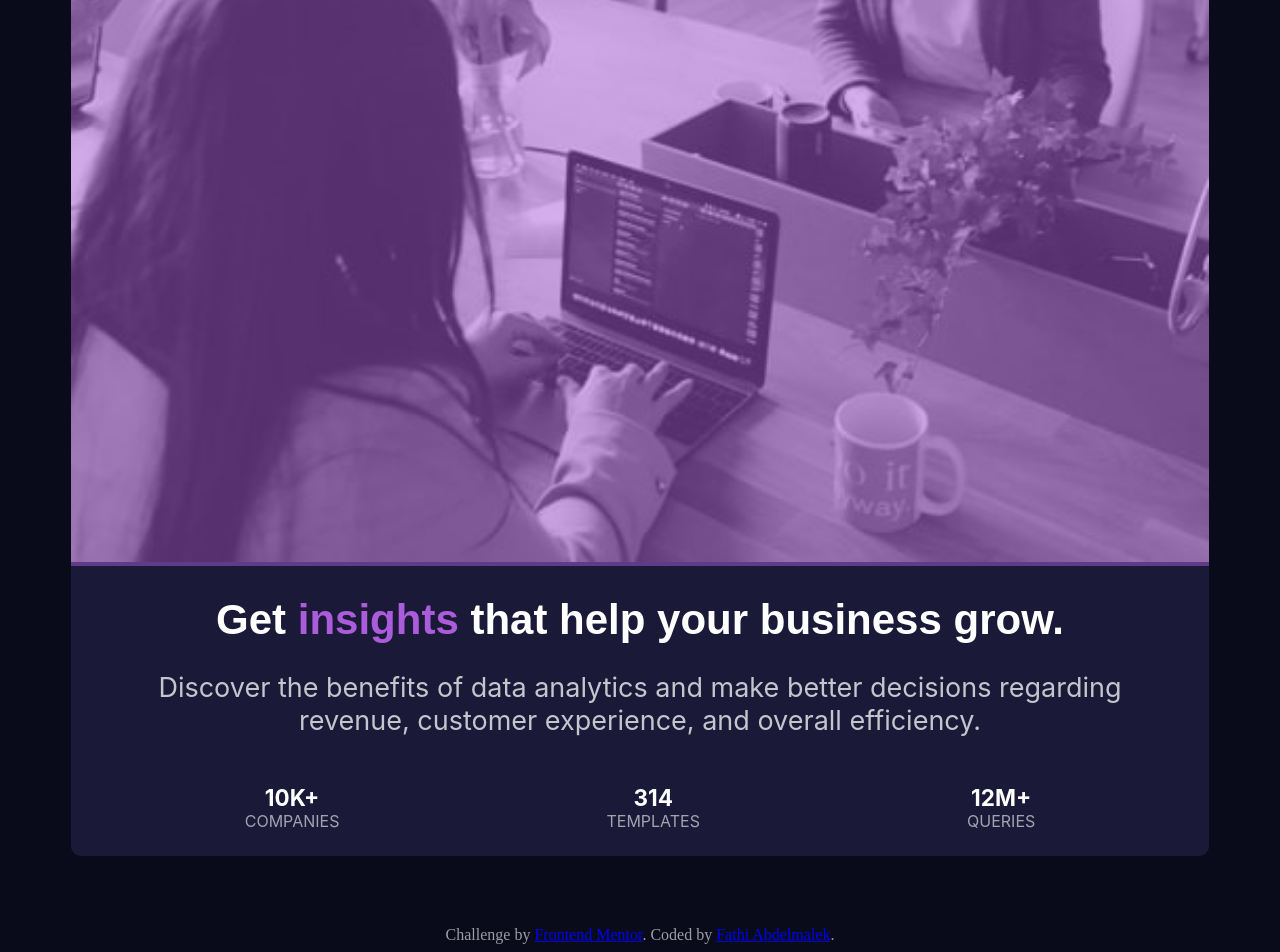
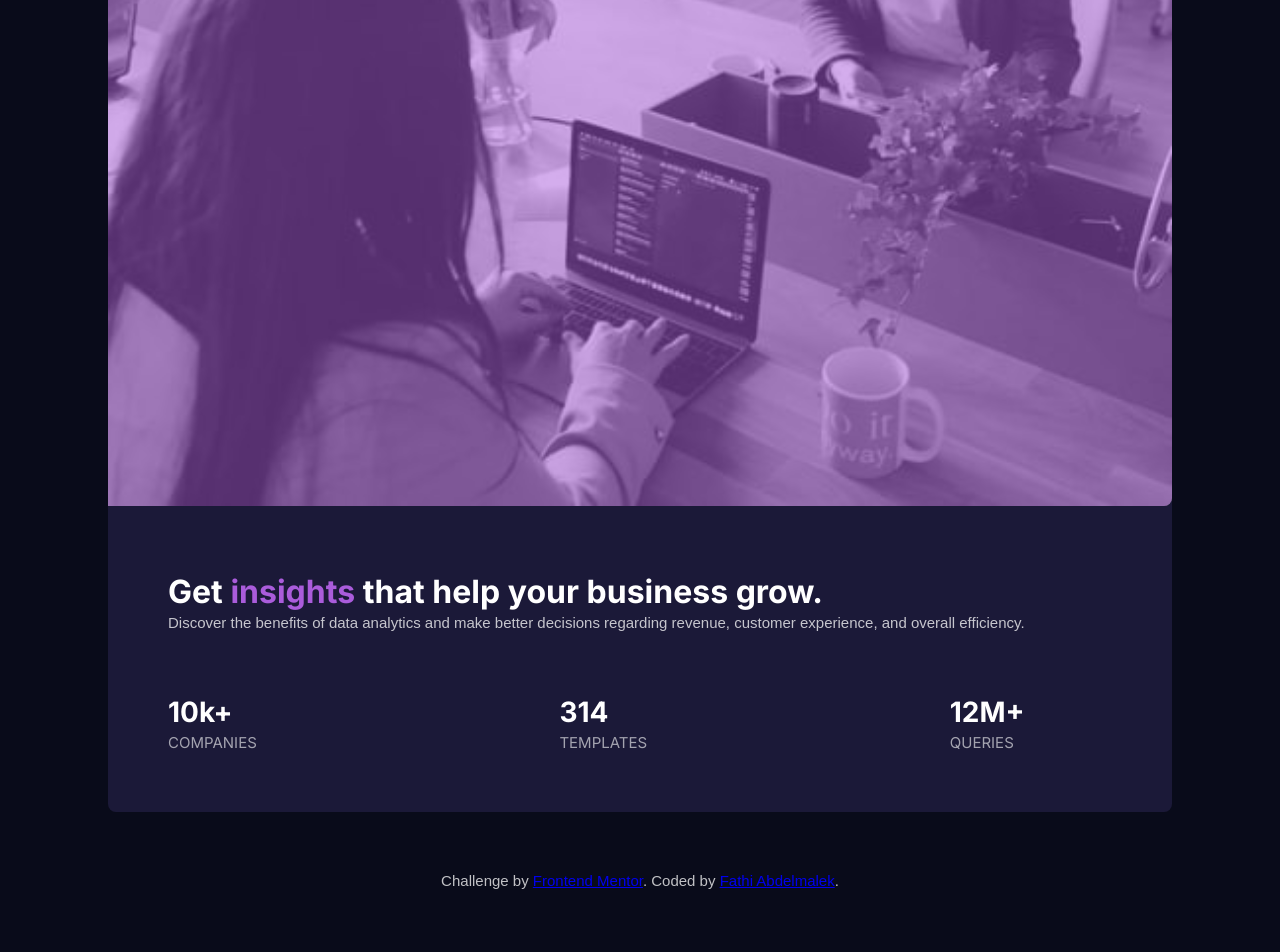
Before and after one commit to FathiAbdelMalek/stats-preview-card-component-main, a plain HTML site: page index.html in a window 1280 px wide. Shown: the part 456-1408 px from the top of the page. After the commit the page ends 1353 px from the top, so only its background shows below. Drawn offline with Linux system fonts and the light colour scheme; a web font is replaced by a local one.

Commit message:
rework the entire design from scratch, complete desktop layout

```diff
--- /dev/null
+++ b/css/stile.css
@@ -0,0 +1,111 @@
+@import url('https://fonts.googleapis.com/css2?family=Inter:ital,opsz,wght@0,14..32,100..900;1,14..32,100..900&family=Lexend+Deca:wght@100..900&display=swap');
+
+:root {
+    --primary: hsl(233, 47%, 7%);
+    --secondary: hsl(244, 38%, 16%);
+    --accent: hsl(277, 64%, 61%);
+    --color1: hsl(0, 0%, 100%);
+    --color2: hsla(0, 0%, 100%, 0.75);
+    --color3: hsla(0, 0%, 100%, 0.6);
+    --fs: 15px;
+    --ff1: "Lexand Deca";
+    --ff2: "Inter";
+    --fw1: 400;
+    --fw2: 700;
+    --br: 8px;
+}
+
+body {
+    background-color: var(--primary);
+    color: var(--color2);
+    font-family: var(--ff1), sans-serif;
+    font-size: var(--fs);
+
+    .card {
+        margin: 80px 100px 60px;
+        display: flex;
+        justify-content: space-between;
+        align-items: stretch;
+        flex-wrap: wrap-reverse;
+        background-color: var(--secondary);
+        border-radius: var(--br);
+
+        section {
+            display: flex;
+            flex-direction: column;
+            justify-content: space-between;
+            padding: 40px 100px 60px 60px;
+
+            h1, .stat {
+                font-family: var(--ff2), sans-serif;
+                font-weight: var(--fw2);
+                color: var(--color1);
+            }
+
+            h1 {
+                font-size: 32px;
+                margin-bottom: 0;
+
+                span {
+                    color: var(--accent);
+                }
+            }
+
+            p {
+                font-weight: var(--fw1);
+                line-height: 1.6;
+                margin-top: 0;
+                margin-bottom: 60px;
+            }
+
+            .stats {
+                display: flex;
+                justify-content: space-between;
+
+                .element {
+                    display: flex;
+                    flex-direction: column;
+                    gap: 4px;
+
+                    .stat {
+                        font-size: 28px;
+                    }
+
+                    .heading {
+                        font-family: var(--ff2), sans-serif;
+                        font-weight: var(--fw1);
+                        text-transform: uppercase;
+                        color: var(--color3);
+                    }
+                }
+            }
+        }
+
+        .img {
+            width: 100%;
+            border-radius: 0 var(--br) var(--br) 0;
+            position: relative;
+
+            &::after {
+                content: "";
+                position: absolute;
+                width: 100%;
+                height: 100%;
+                top: 0;
+                left: 0;
+                border-radius: 0 var(--br) var(--br) 0;
+                background-color: var(--accent);
+                opacity: 0.5;
+            }
+
+            img {
+                width: 100%;
+                height: 100%;
+            }
+        }
+    }
+
+    .attribution {
+        text-align: center;
+    }
+}
--- a/index.html
+++ b/index.html
@@ -4,42 +4,36 @@
   <meta charset="UTF-8">
   <meta name="viewport" content="width=device-width, initial-scale=1.0"> <!-- displays site properly based on user's device -->
   <link rel="icon" type="image/png" sizes="32x32" href="./images/favicon-32x32.png">
-  <link rel="stylesheet" href="css/style.css">
+  <link rel="stylesheet" href="css/stile.css">
   <title>Frontend Mentor | Stats preview card component</title>
 </head>
 <body>
-  <section class="card">
-    <div class="data">
+  <div class="card">
+    <section>
       <h1>Get <span>insights</span> that help your business grow.</h1>
       <p>
         Discover the benefits of data analytics and make better decisions regarding revenue, customer
         experience, and overall efficiency.
       </p>
-      <div class="fl">
-        <div class="row">
-          <div class="num">
-            10k+
-          </div>
-          companies
+      <div class="stats">
+        <div class="element">
+          <div class="stat">10k+</div>
+          <div class="heading">companies</div>
         </div>
-        <div class="row">
-          <div class="num">
-            314
-          </div>
-          templates
+        <div class="element">
+          <div class="stat">314</div>
+          <div class="heading">templates</div>
         </div>
-        <div class="row">
-          <div class="num">
-            12m+
-          </div>
-          queries
+        <div class="element">
+          <div class="stat">12M+</div>
+          <div class="heading">queries</div>
         </div>
       </div>
+    </section>
+    <div class="img">
+      <img class="img" src="images/image-header-desktop.jpg" alt="image header" />
     </div>
-    <figure class="img">
-      <img src="images/image-header-desktop.jpg" alt="">
-    </figure>
-  </section>
+  </div>
   <div class="attribution">
     Challenge by <a href="https://www.frontendmentor.io?ref=challenge" target="_blank">Frontend Mentor</a>.
     Coded by <a href="https://github.com/FathiAbdelMalek" target="_blank">Fathi Abdelmalek</a>.
```
